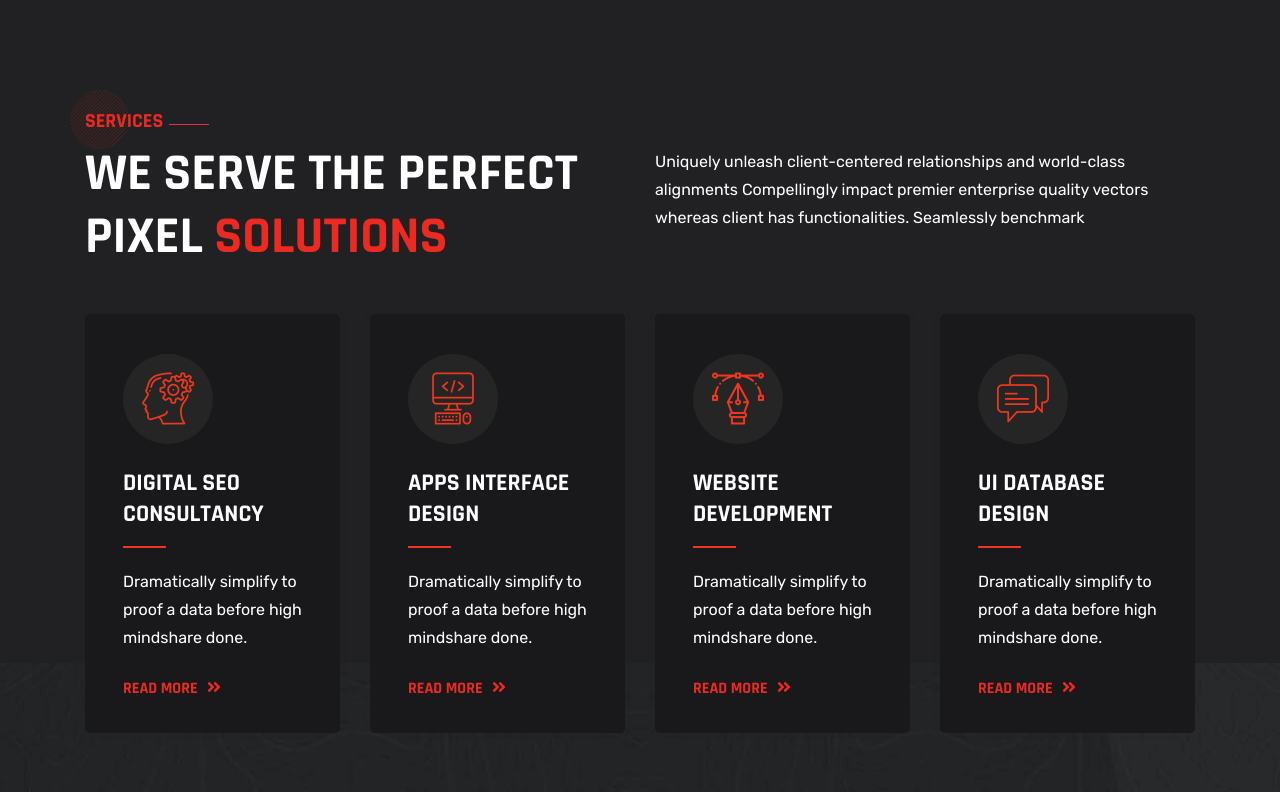
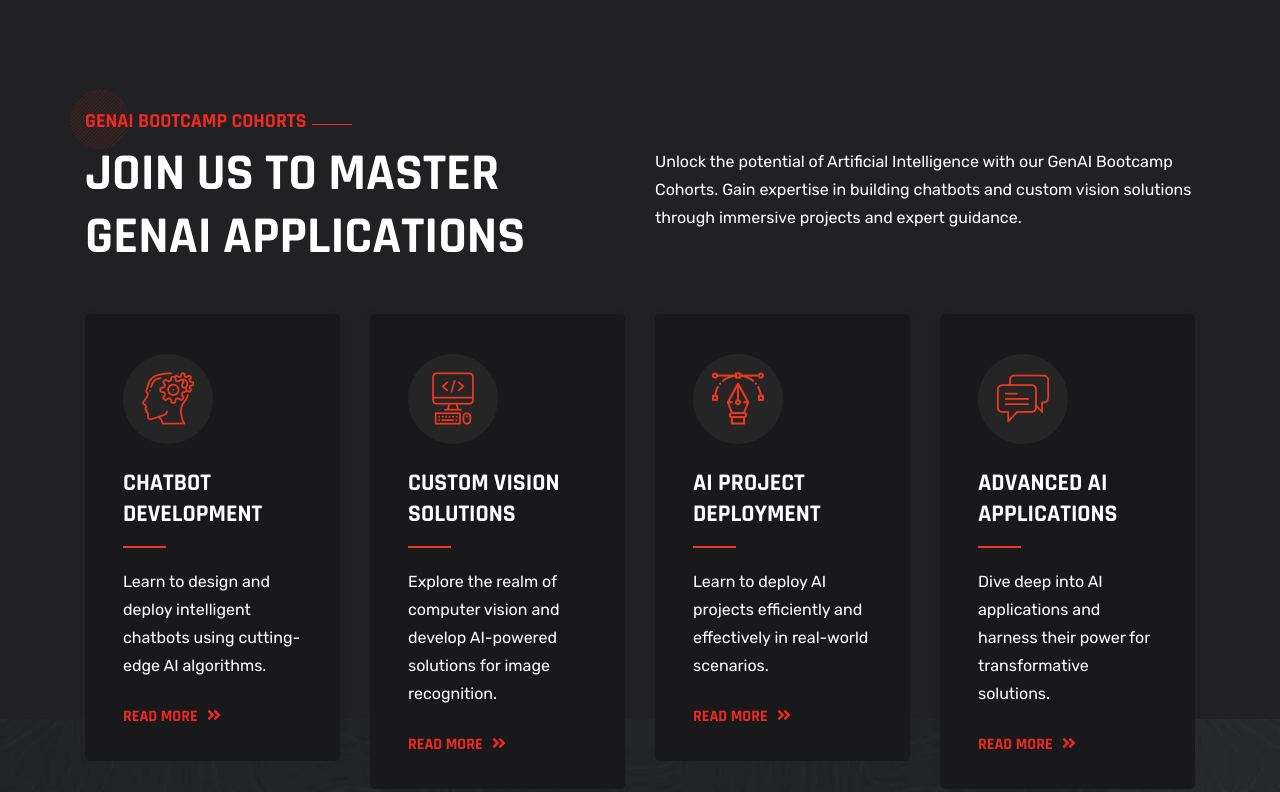
Before and after one commit to maddydevgits/genai-bootcamp-website, a plain HTML site: page index.html in a window 1280 px wide. Shown: the part 950-1742 px from the top of the page. Drawn offline with Linux system fonts and the light colour scheme.

Commit message:
updating services section

```diff
--- a/index.html
+++ b/index.html
@@ -280,14 +280,14 @@
         <div class="row">
             <div class="col-lg-6 col-md-6 col-sm-12">
                 <div class="dreamit-section-title style-four text-left white pb-3">
-					<h5>SERVICES</h5>
-					<h1>WE SERVE THE PERFECT</h1>
-					<h1>PIXEL <span class="color1">SOLUTIONS</span></h1>
+                    <h5>GENAI BOOTCAMP COHORTS</h5>
+                    <h1>JOIN US TO MASTER</h1>
+                    <h1>GENAI APPLICATIONS</h1>
                 </div>
             </div>
             <div class="col-lg-6 col-md-6 col-sm-12">
                 <div class="section-text white">
-					<p>Uniquely unleash client-centered relationships and world-class alignments Compellingly impact premier enterprise quality vectors whereas client has functionalities. Seamlessly benchmark</p>
+                    <p>Unlock the potential of Artificial Intelligence with our GenAI Bootcamp Cohorts. Gain expertise in building chatbots and custom vision solutions through immersive projects and expert guidance.</p>
                 </div>
             </div>
         </div>
@@ -300,8 +300,8 @@
                                 <i class="flaticon-brain-1"></i>
                             </div>
                             <div class="techno-service-title">
-								<h2>DIGITAL SEO CONSULTANCY</h2>
-								<p>Dramatically simplify to proof a data before high mindshare done.</p>
+                                <h2>CHATBOT DEVELOPMENT</h2>
+                                <p>Learn to design and deploy intelligent chatbots using cutting-edge AI algorithms.</p>
                             </div>
                         </div>
                         <div class="service-button2">
@@ -318,8 +318,8 @@
                                 <i class="flaticon flaticon-code"></i>
                             </div>
                             <div class="techno-service-title">
-								<h2>APPS INTERFACE DESIGN</h2>
-								<p>Dramatically simplify to proof a data before high mindshare done.</p>
+                                <h2>CUSTOM VISION SOLUTIONS</h2>
+                                <p>Explore the realm of computer vision and develop AI-powered solutions for image recognition.</p>
                             </div>
                         </div>
                         <div class="service-button2">
@@ -336,8 +336,8 @@
                                 <i class="flaticon-pen"></i>
                             </div>
                             <div class="techno-service-title">
-								<h2>WEBSITE DEVELOPMENT</h2>
-								<p>Dramatically simplify to proof a data before high mindshare done.</p>
+                                <h2>AI PROJECT DEPLOYMENT</h2>
+                                <p>Learn to deploy AI projects efficiently and effectively in real-world scenarios.</p>
                             </div>
                         </div>
                         <div class="service-button2">
@@ -354,8 +354,8 @@
                                 <i class="flaticon-chat"></i>
                             </div>
                             <div class="techno-service-title">
-								<h2>UI DATABASE DESIGN</h2>
-								<p>Dramatically simplify to proof a data before high mindshare done.</p>
+                                <h2>ADVANCED AI APPLICATIONS</h2>
+                                <p>Dive deep into AI applications and harness their power for transformative solutions.</p>
                             </div>
                         </div>
                         <div class="service-button2">
@@ -367,6 +367,7 @@
         </div>
     </div>
 </div>
+
 <!--==================================================-->
 <!-- End techno service Area -->
 <!--==================================================-->
```
Lines whose indentation alone changed are shown as unchanged.
